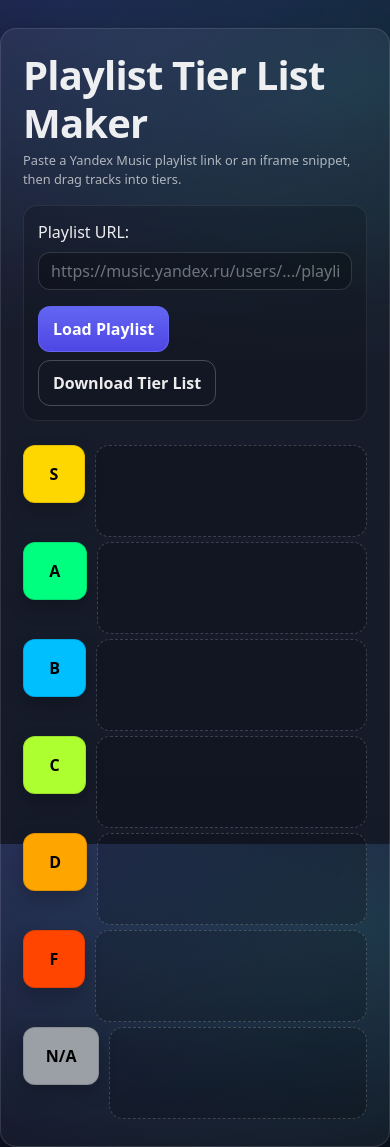
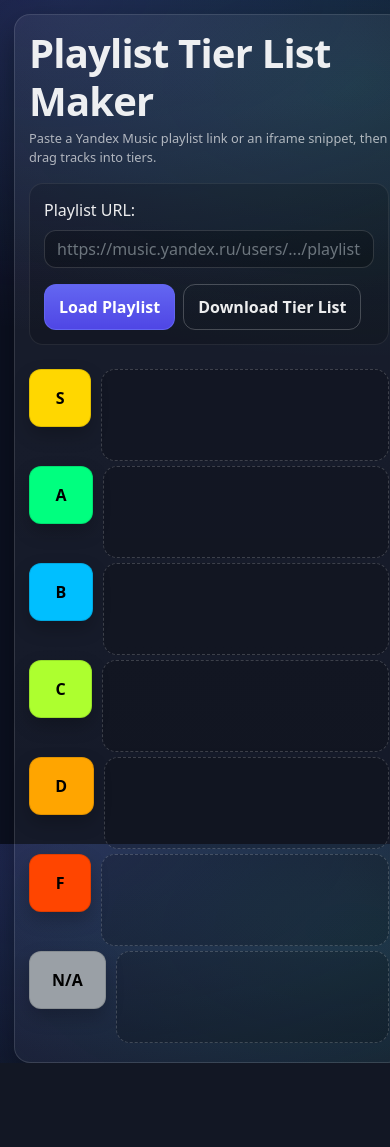
Before and after one commit to StarecMudrec/Playlist-to-Tier-List, a Flask app: page / in a window 390 px wide. After the commit the page ends 1063 px from the top, so only its background shows below. Run offline with Flask 3, Linux system fonts and the light colour scheme; some libraries are stand-ins or nearby versions.

Commit message:
Update styles.css

```diff
--- a/static/styles.css
+++ b/static/styles.css
@@ -24,8 +24,7 @@ body {
 .app-shell {
     max-width: none;
     width: 100%;
-    margin-top: 28px;
-    margin-bottom: 40px;
+    margin: 28px 40px 40px;
     padding: 22px;
     border-radius: 16px;
     background: linear-gradient(180deg, rgba(255,255,255,0.06), rgba(255,255,255,0.04));
@@ -222,8 +221,8 @@ h1, h3, label { color: var(--text); }
 
 /* Mobile tweaks */
 @media (max-width: 576px){
-    .app-shell.container{
-        margin-top: 14px;
+    .app-shell{
+        margin: 14px 14px 20px;
         padding: 14px;
     }
     .track-item{
```
